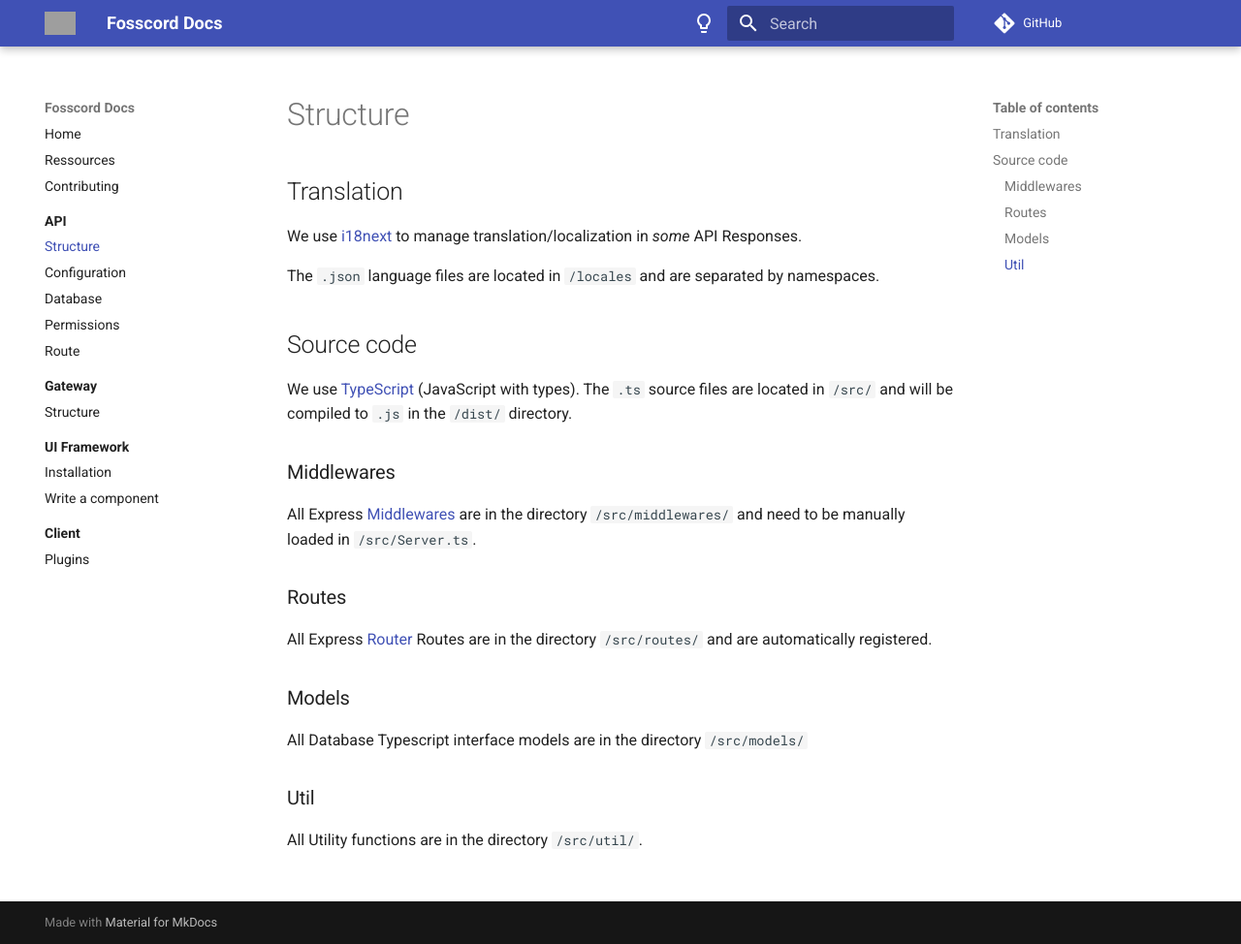
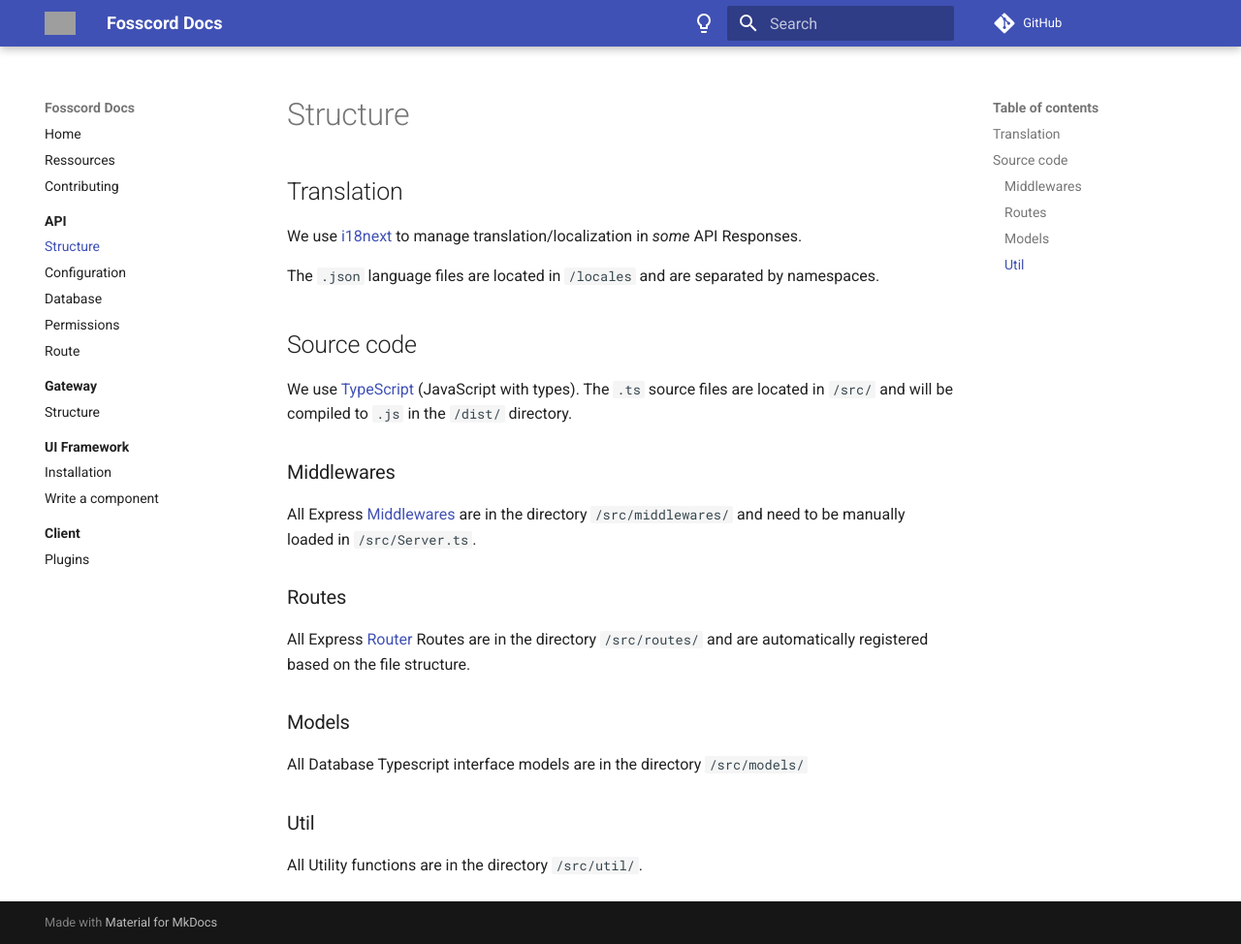
Before and after one commit to spacebarchat/docs, an MkDocs documentation site: the page built from docs/API/structure.md, in a window 1280 px wide and 974 px high. Shown: the whole window at 97% size. Built offline with MkDocs 1.6.1 and Material for MkDocs 9.7.7, drawn with Linux system fonts in a browser that asks for light colours; comment, search, counter and statistics services are not loaded; grey boxes are pictures that could not be loaded.

Commit message:
Update structure.md

```diff
--- a/docs/API/structure.md
+++ b/docs/API/structure.md
@@ -15,7 +15,7 @@ All Express [Middlewares](http://expressjs.com/en/guide/writing-middleware.html)
 
 ### Routes
 
-All Express [Router](http://expressjs.com/en/4x/api.html#router) Routes are in the directory `/src/routes/` and are automatically registered.
+All Express [Router](http://expressjs.com/en/4x/api.html#router) Routes are in the directory `/src/routes/` and are automatically registered based on the file structure.
 
 ### Models
 
```
